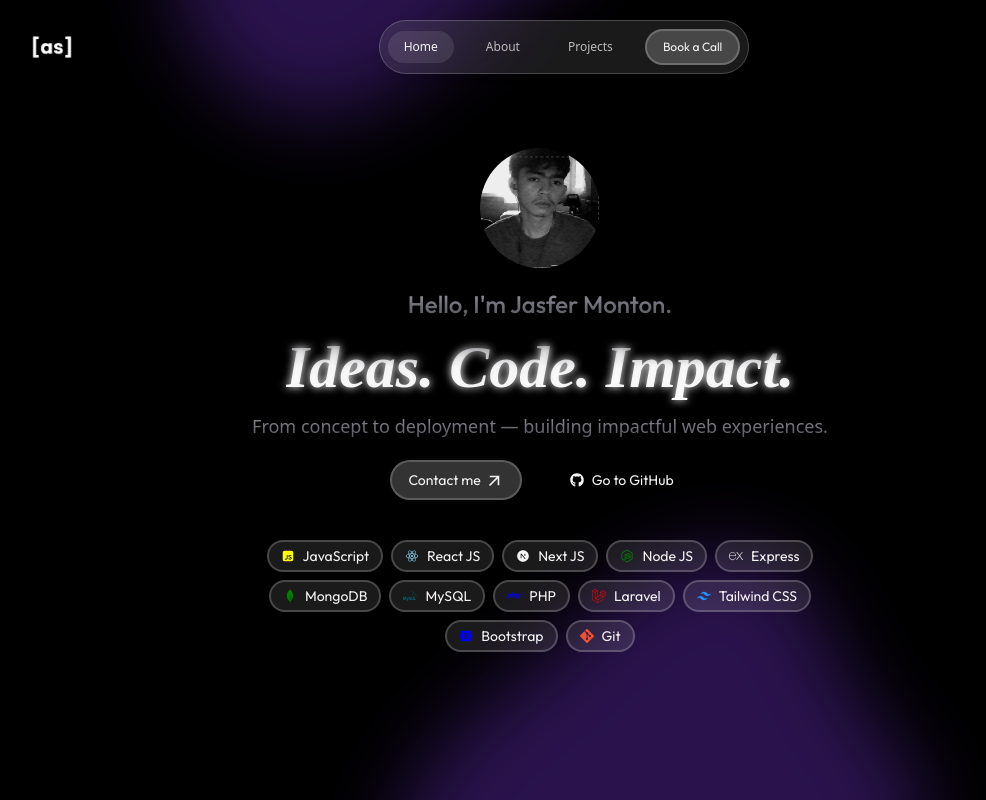
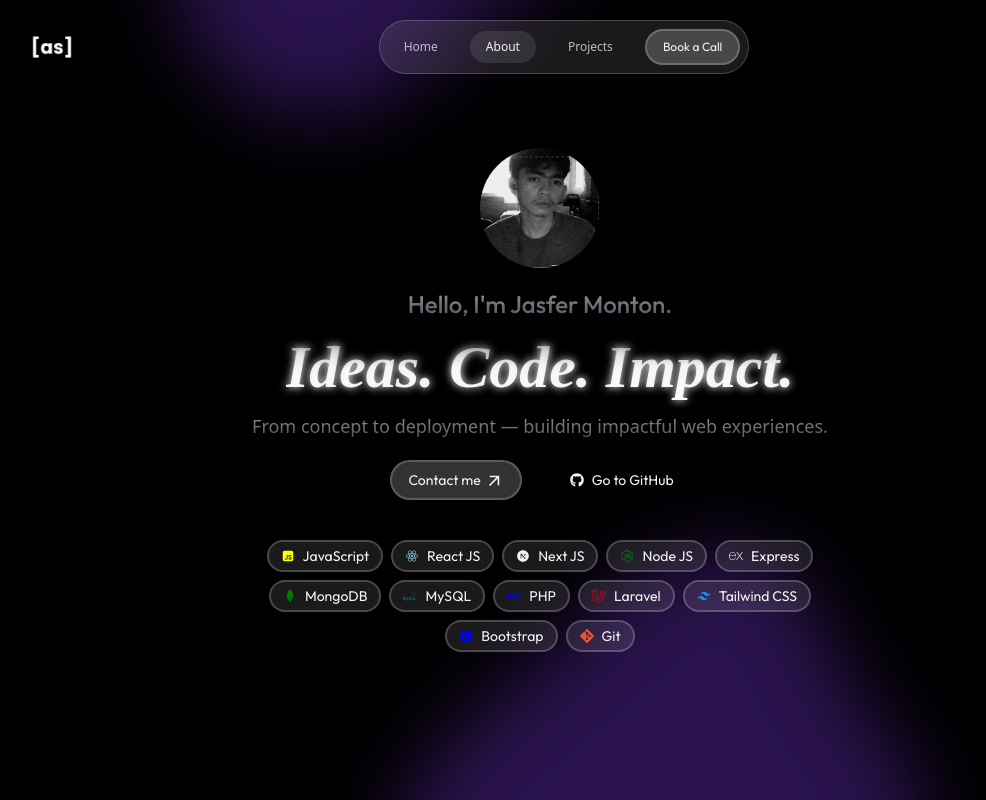
Before and after one commit to fersonull/_refolio, a React (Vite) app: page / in a window 1280 px wide. Shown: the top 800 px of the page, without its empty margins (100-1086 px from the left). Built offline with nearby package versions, Linux system fonts and the light colour scheme; a web font is replaced by a local one.

Commit message:
added navbar active states

```diff
--- a/constants/index.jsx
+++ b/constants/index.jsx
@@ -16,7 +16,7 @@ import {
 } from "react-icons/si";
 
 export const navItems = [
-  { id: "", label: "Home" },
+  { id: "home", label: "Home" },
   { id: "about", label: "About" },
   { id: "projects", label: "Projects" },
 ];
--- a/package.json
+++ b/package.json
@@ -16,6 +16,7 @@
     "react": "^19.1.0",
     "react-dom": "^19.1.0",
     "react-icons": "^5.5.0",
+    "react-intersection-observer": "^9.16.0",
     "react-router-dom": "^7.7.0"
   },
   "devDependencies": {
--- a/src/App.jsx
+++ b/src/App.jsx
@@ -1,17 +1,18 @@
-import React from "react";
+import React, { useState } from "react";
 import NavBar from "./Components/ui/NavBar";
 import Header from "./Components/Header";
 import Layout from "./Layout";
 import AboutMe from "./Components/AboutMe";
 
 const App = () => {
+  const [active, setActive] = useState("");
   return (
-    <Layout>
+    <Layout active={active}>
       <div className="h-screen">
-        <Header />
+        <Header setActive={setActive} />
       </div>
       <div className="h-screen">
-        <AboutMe />
+        <AboutMe setActive={setActive} />
       </div>
     </Layout>
   );
--- a/src/Components/AboutMe.jsx
+++ b/src/Components/AboutMe.jsx
@@ -1,25 +1,40 @@
+import { useEffect } from "react";
 import GradientText from "./ui/GradientText";
+import { useInView } from "react-intersection-observer";
 
-const AboutMe = () => {
+const AboutMe = ({ setActive }) => {
+  const { ref, inView } = useInView({
+    threshold: 0.5,
+  });
+  useEffect(() => {
+    if (inView) {
+      setActive("about");
+    }
+  }, [inView]);
+
   return (
-    <div className="font-outfit h-full flex items-center justify-center">
+    <section
+      id="about"
+      ref={ref}
+      className="font-outfit h-full flex items-center justify-center"
+    >
       <div className="flex justify-between w-full px-[10rem]">
         <div className="max-w-xl">
           <h3 className="text-3xl">
             <p className="mb-2 text-xl font-normal dark:text-white/70 uppercase">
               About Me
             </p>
-            <h1 className="text-6xl font-medium text-glow">
+            <span className="text-6xl font-medium text-glow">
               I'm Jasfer, a full-stack <GradientText>developer</GradientText>
-            </h1>
+            </span>
           </h3>
           <div className="text-xl flex flex-col gap-4 mt-8 text-white/70">
             <p>
               I'm Jasfer Monton, a proactive full-stack developer passionate
               about creating dynamic web experiences. From frontend to backend,
               I thrive on solving complex problems with clean, efficient code.
-              My expertise spans React, Next.js, and Node.js, and I'm always eager to
-              learn more.
+              My expertise spans React, Next.js, and Node.js, and I'm always
+              eager to learn more.
             </p>
             <p>
               When I'm not immersed in work, I'm exploring new ideas and staying
@@ -33,7 +48,7 @@ const AboutMe = () => {
 
         <div className="flex-1"></div>
       </div>
-    </div>
+    </section>
   );
 };
 
--- a/src/Components/Header.jsx
+++ b/src/Components/Header.jsx
@@ -1,3 +1,4 @@
+import { useEffect } from "react";
 import GradientText from "./ui/GradientText";
 import TextMotion from "./ui/TextMotion";
 import GradientSubText from "./ui/GradientSubText";
@@ -7,11 +8,24 @@ import { MdOutlineArrowOutward } from "react-icons/md";
 import Blob from "./ui/Blob";
 import { techStacks } from "../../constants/index";
 import Icons from "./ui/Icons";
-import InfiniteSlider from "./ui/InfiniteSlider";
+import { useInView } from "react-intersection-observer";
 
-const Header = () => {
+const Header = ({ setActive }) => {
+  const { ref, inView } = useInView({
+    threshold: 0.5,
+  });
+  useEffect(() => {
+    if (inView) {
+      setActive("home");
+    }
+  }, [inView]);
+
   return (
-    <div className="h-full flex items-center justify-center relative">
+    <section
+      ref={ref}
+      id="home"
+      className="h-full flex items-center justify-center relative"
+    >
       {/* <div className="relative"> */}
       <Blob top={-400} start={200} size={570} opacity={0.3} />
       <Blob top={100} start={1400} size={300} />
@@ -64,7 +78,7 @@ const Header = () => {
           </div>
         </TextMotion>
       </div>
-    </div>
+    </section>
   );
 };
 
--- a/src/Components/ui/NavBar.jsx
+++ b/src/Components/ui/NavBar.jsx
@@ -1,7 +1,7 @@
 import React from "react";
 import { navItems } from "../../../constants/index";
 
-const NavBar = () => {
+const NavBar = ({ active }) => {
   return (
     <>
       <div className="fixed top-0 flex items-center justify-center w-full lg:px-32 py-5 z-50">
@@ -16,7 +16,7 @@ const NavBar = () => {
                 href={`#${id}`}
                 key={idx}
                 className={`hover:text-glow px-4 py-2 rounded-full font-medium transition-all  ${
-                  label === "Home" ? "bg-white/10" : "dark:text-white/70"
+                  active === id ? "bg-white/10" : "dark:text-white/70"
                 }`}
               >
                 <p className="text-xs hover:text-white/80">{label}</p>
--- a/src/Layout.jsx
+++ b/src/Layout.jsx
@@ -2,10 +2,10 @@ import React from "react";
 import NavBar from "./Components/ui/NavBar";
 import Header from "./Components/Header";
 
-const Layout = ({ children }) => {
+const Layout = ({ children, active }) => {
   return (
     <div className="overflow-x-hidden dark:bg-black font-nyghtSerif dark:text-zinc-100 flex flex-col relative">
-      <NavBar />
+      <NavBar active={active} />
       <div className="flex-1">{children}</div>
     </div>
   );
```
Also changed, not shown: 1 other file (tests, documents, lock files or other folders).
